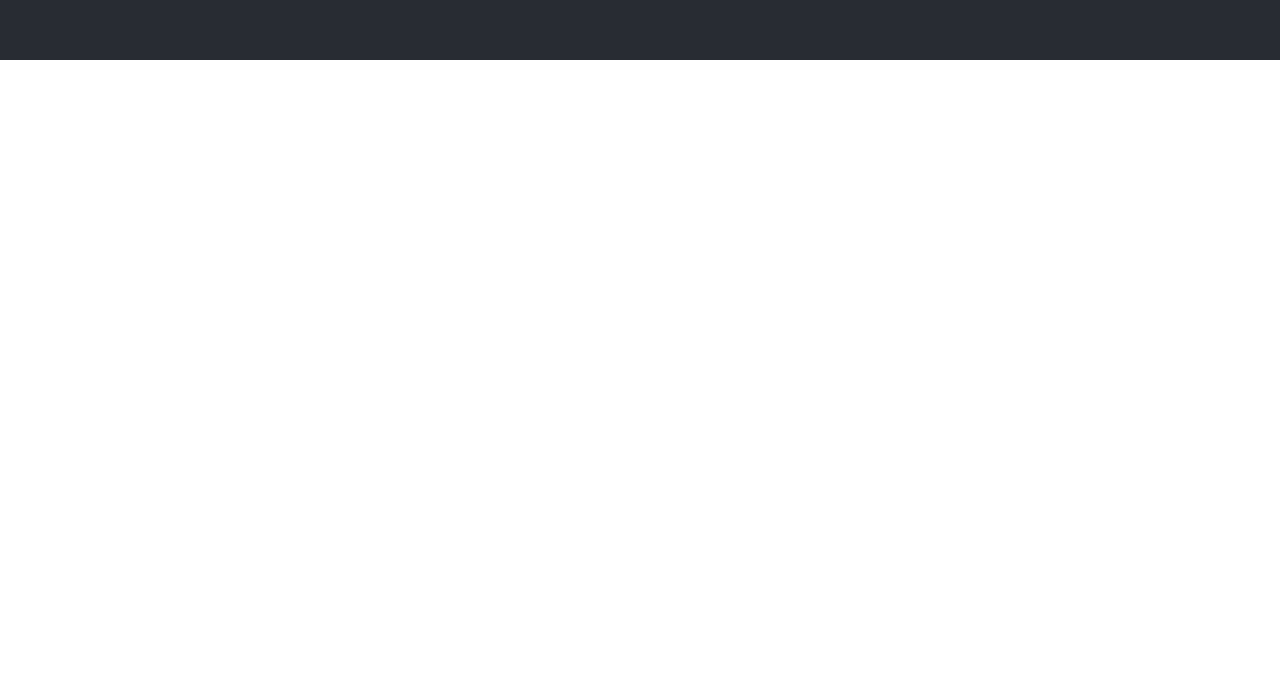
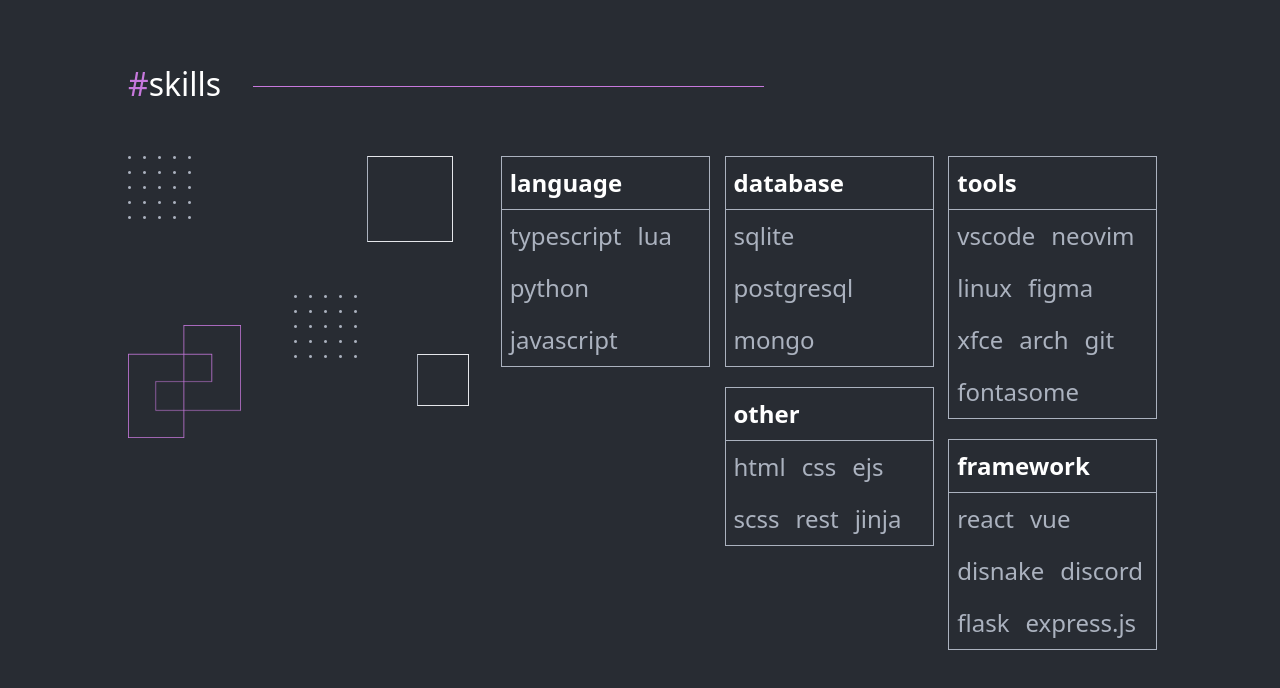
Before and after one commit to suntycode/RK_developer, a React (Vite) app: page / in a window 1280 px wide. Shown: the part 1882-2570 px from the top of the page. Before the commit the page ends 1942 px from the top, so only its background shows below. Built offline with nearby package versions, Linux system fonts and the light colour scheme.

Commit message:
skills section add

```diff
--- a/src/components/projects.jsx
+++ b/src/components/data.jsx
@@ -61,3 +61,24 @@
 ]
 },
 ]
+
+export const skills = [
+    {
+        text:"language",
+        skills:["typescript","lua","python","javascript"]
+    },
+    {
+        text:"database",
+        skills:["sqlite","postgresql","mongo"]
+    },{
+        text:"tools",
+        skills:["vscode","neovim","linux","figma","xfce","arch","git","fontasome"]
+    },
+    {
+        text:"other",
+        skills:["html","css","ejs","scss","rest","jinja"]
+    },{
+        text:"framework",
+        skills:["react","vue","disnake","discord","flask","express.js"]
+    }
+]
--- /dev/null
+++ b/src/components/skillCard.jsx
@@ -0,0 +1,16 @@
+import React from 'react'
+
+const SkillCard = ({skillData}) => {
+  return (
+    <div className=' border border-light_gray w-[209px] h-fit'>
+    <p className='  text-white  text-subheading font-semibold p-2 border border-light_gray border-b-1  border-r-0 border-l-0  border-t-0'>{skillData.text}</p>
+    <div className=' flex flex-wrap'>
+   {skillData.skills.map((skill,index)=> <span className=' text-light_gray font-normal text-subheading p-2' key={index}>{skill}</span>)}
+    </div>
+
+
+    </div>
+  )
+}
+
+export default SkillCard
--- a/src/pages/home.jsx
+++ b/src/pages/home.jsx
@@ -7,7 +7,8 @@
 import square from "../assets/images/Logo.png"
 import quote from "../assets/images/qoutes.png"
 import ProjectCard from '../components/projectCard'
-import { projects } from '../components/projects'
+import { projects, skills } from '../components/data'
+import SkillCard from '../components/skillCard'
 
 
 const Home = () => {
@@ -26,6 +27,10 @@
        width:"w-[402px]"
   }
 
+  let skillData = {
+    text:"language",
+    skills:["typescript","lua","python","javascript"]
+  }
 
 
 
@@ -88,6 +93,43 @@
 
  </section>
 
+  {/* section skill */}
+
+  <section className=' my-64'>
+  <div className=' flex items-center gap-x-8  my-12'>
+  <h2 className=' text-white text-heading '><span className=' text-light_pink'>#</span>skills</h2>
+  <p className=' w-[511px] h-[1px] mt-1  bg-light_pink'></p>
+  </div>
+
+  <div className=' flex  gap-x-8 justify-between' >
+  <div className=' w-[349px] h-[282px] relative '>
+  <img  className='absolute bottom-0 w-[113px]' src={square} alt="sqaure not load" loading='lazy' />
+  <img className='absolute  w-[63px] h-[63px]' src={dots} alt='dots not load' loading='lazy' />
+  <img className='absolute  w-[63px] h-[63px] right-28 bottom-20' src={dots} alt='dots not load' loading='lazy' />
+
+  <div  className=' absolute w-[86px] h-[86px] right-4 top-0 border border-l-light_gray'></div>
+  <div  className=' absolute w-[52px] h-[52px] right-0 bottom-8 border border-l-light_gray'></div>
+
+  </div>
+  <div className=' grid grid-cols-3  gap-5'>
+  <div> <SkillCard skillData={skills[0]} /></div>
+  <div className=' flex flex-col gap-y-5'>
+  <SkillCard skillData={skills[1]} />
+    <SkillCard  skillData={skills[3]}  />
+  </div>
+  <div className=' flex flex-col gap-y-5'>
+  <SkillCard  skillData={skills[2]}/>
+  <SkillCard  skillData={skills[4]}/>
+  </div>
+
+
+
+  </div>
+
+  </div>
+
+  </section>
+
    </>
   )
 }
```
